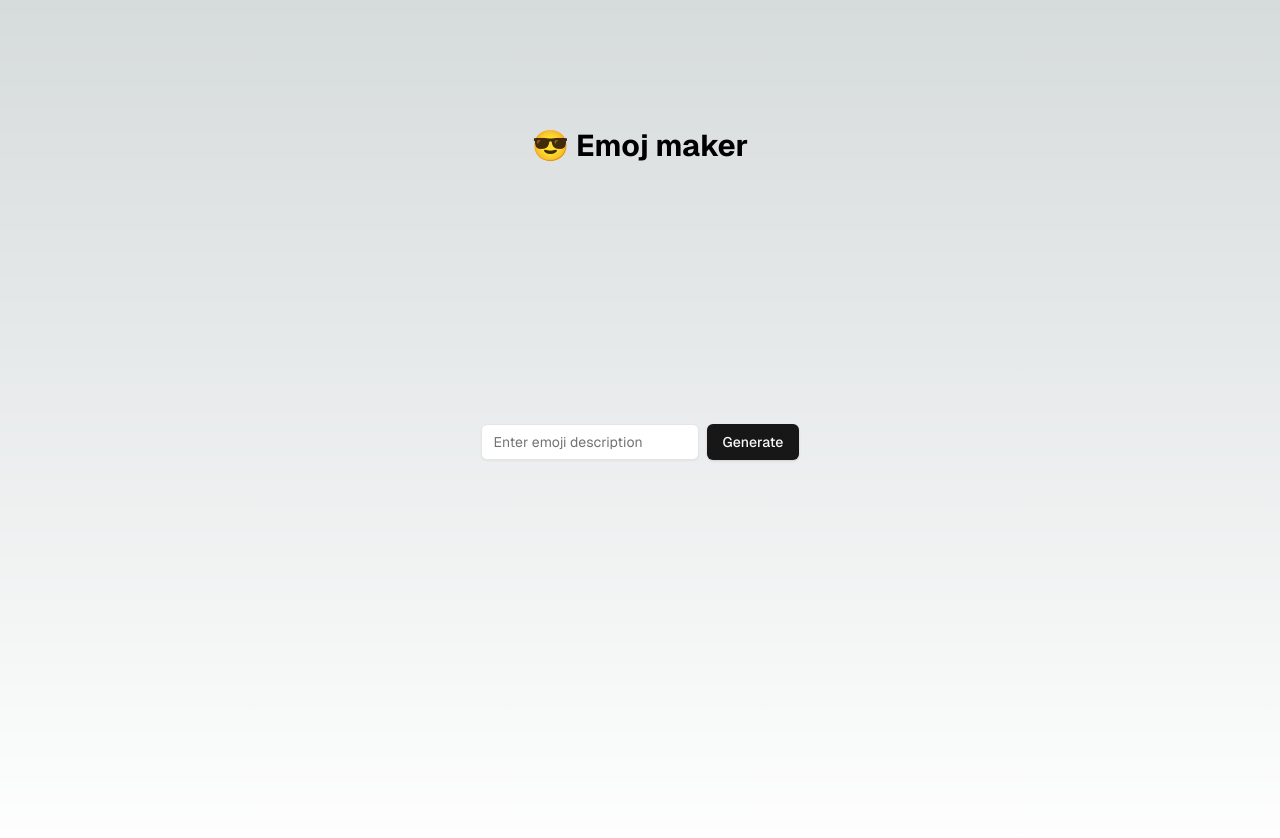
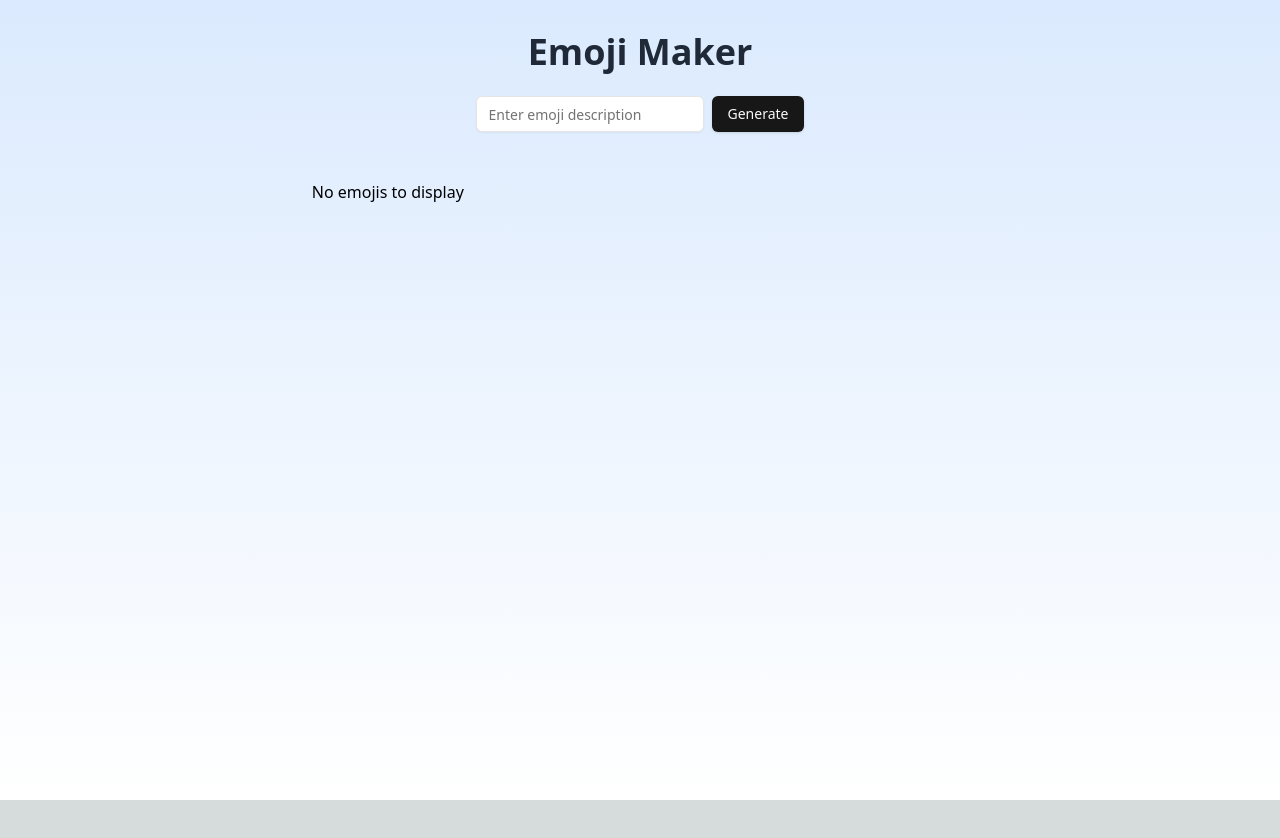
Before and after one commit to adlai88/emoji-generator-cursor, a Next.js app in the folder emoji-maker/: page / in a window 1280 px wide. Shown: the top 838 px of the page. After the commit the page ends 800 px from the top, so only its background shows below. Built offline with nearby package versions, Linux system fonts and the light colour scheme.

Commit message:
ui layout finesse

```diff
--- a/emoji-maker/app/page.tsx
+++ b/emoji-maker/app/page.tsx
@@ -4,7 +4,6 @@ import { useState } from "react";
 import EmojiForm from "@/components/emoji-form";
 import { EmojiGrid } from "@/components/EmojiGrid";
 import EmojiCard from '../components/EmojiCard';
-import { Download, Heart } from 'lucide-react';
 
 export default function Home() {
   const [emojis, setEmojis] = useState<string[]>([]);
@@ -53,22 +52,11 @@ export default function Home() {
   };
 
   return (
-    <div className="min-h-screen p-8 font-[family-name:var(--font-geist-sans)]">
-      <main className="flex min-h-screen flex-col items-center justify-between p-24">
-        <h1 className="text-3xl font-bold mb-8 text-center">😎 Emoj maker</h1>
-        <EmojiForm onEmojiGenerated={handleEmojiGenerated} isLoading={isLoading} />
-        {error && <p className="text-red-500 mt-4">{error}</p>}
-        <div className="grid grid-cols-1 sm:grid-cols-2 md:grid-cols-3 lg:grid-cols-4 gap-4 mt-8">
-          {emojis.map((imageUrl, index) => (
-            <EmojiCard
-              key={index}
-              imageUrl={imageUrl}
-              onLike={() => handleLike(imageUrl)}
-              onDownload={() => handleDownload(imageUrl)}
-            />
-          ))}
-        </div>
-      </main>
-    </div>
+    <main className="flex min-h-screen flex-col items-center p-8 bg-gradient-to-b from-blue-100 to-white dark:from-gray-900 dark:to-gray-800">
+      <h1 className="text-4xl font-bold mb-6 text-gray-800 dark:text-white">Emoji Maker</h1>
+      <EmojiForm onSubmit={handleEmojiGenerated} isLoading={isLoading} />
+      {error && <p className="text-red-500 mb-4">{error}</p>}
+      <EmojiGrid emojis={emojis} />
+    </main>
   );
 }
--- a/emoji-maker/components/EmojiGrid.tsx
+++ b/emoji-maker/components/EmojiGrid.tsx
@@ -6,21 +6,25 @@ interface EmojiGridProps {
 }
 
 export function EmojiGrid({ emojis }: EmojiGridProps) {
+  console.log('Emojis to render:', emojis);
   return (
     <div className="mt-8 grid grid-cols-1 sm:grid-cols-2 md:grid-cols-3 lg:grid-cols-4 gap-4">
-      {emojis.map((emoji, index) => (
-        <Card key={index} className="p-0 overflow-hidden aspect-square">
-          <div className="relative w-full h-full">
+      {emojis && emojis.length > 0 ? (
+        emojis.map((emoji, index) => (
+          <Card key={index} className="p-4 flex items-center justify-center">
+            <div className="relative w-32 h-32">
               <Image
                 src={emoji}
                 alt={`Generated emoji ${index + 1}`}
-              fill
-              sizes="(max-width: 768px) 100vw, (max-width: 1200px) 50vw, 33vw"
-              className="object-cover"
+                layout="fill"
+                objectFit="contain"
               />
             </div>
           </Card>
-      ))}
+        ))
+      ) : (
+        <div>No emojis to display</div>
+      )}
     </div>
   );
 }
--- a/emoji-maker/components/emoji-form.tsx
+++ b/emoji-maker/components/emoji-form.tsx
@@ -3,16 +3,16 @@ import { Button } from './ui/button';
 import { Input } from './ui/input';
 
 interface EmojiFormProps {
-  onEmojiGenerated: (prompt: string) => void;
+  onSubmit: (prompt: string) => void;
   isLoading: boolean;
 }
 
-export default function EmojiForm({ onEmojiGenerated, isLoading }: EmojiFormProps) {
+export default function EmojiForm({ onSubmit, isLoading }: EmojiFormProps) {
   const [prompt, setPrompt] = useState("");
 
   const handleSubmit = (e: React.FormEvent) => {
     e.preventDefault();
-    onEmojiGenerated(prompt);
+    onSubmit(prompt);
   };
 
   return (
```
Also changed, not shown: emoji-maker/requirements/ui.md (added, +11 -0 lines). Lines whose indentation alone changed are shown as unchanged.
